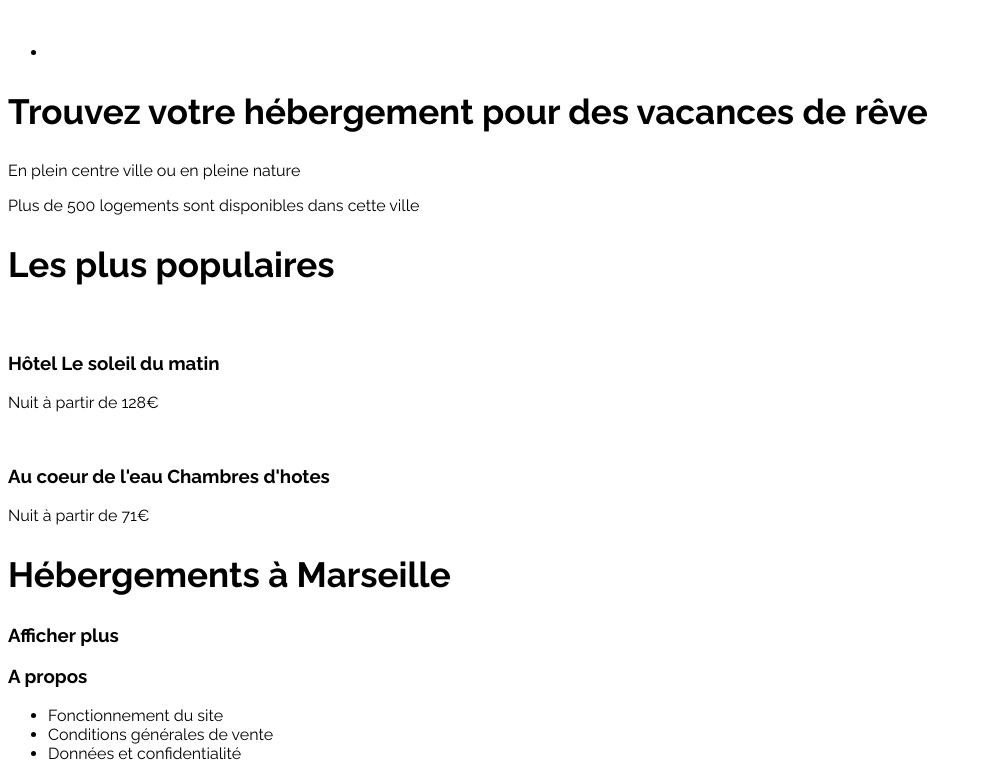
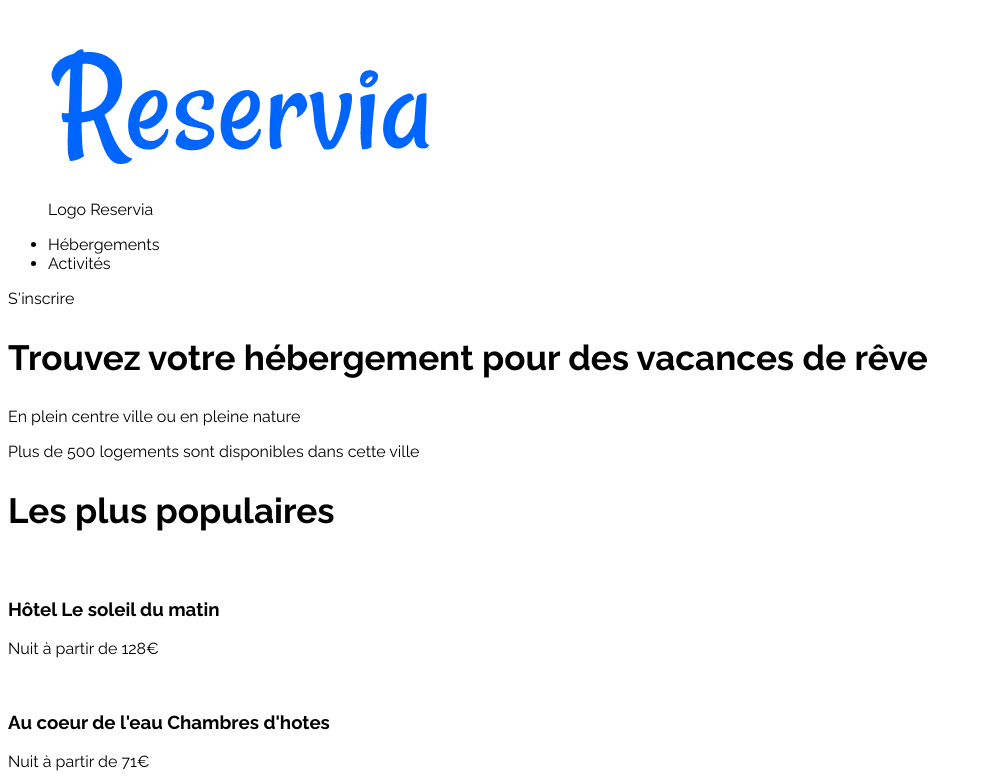
Before and after one commit to Kepoulpe/NicolasMoreno_2_06102021, a plain HTML site: page index.html in a window 1280 px wide. Shown: the top 778 px of the page, without its empty margins (0-982 px from the left). Drawn offline with Linux system fonts and the light colour scheme.

Commit message:
Upadate nav add logo reservia

```diff
--- a/index.html
+++ b/index.html
@@ -10,11 +10,18 @@
 <body>
   <header>
     <div>
-      <img/>
-      <nav><ul><li></li></ul>
+      <figure>
+      <img src="image/Reservia@3x.png"/>
+      <figcaption>Logo Reservia</figcaption>
+      </figure>
+      <nav><ul>
+        <li>Hébergements</li>
+        <li>Activités</li>
+      </ul>
       </nav>
       <!--lien d'inscription-->
     </div>
+    <p>S'inscrire</p>
     <div>
     </div>
   </header>
```
